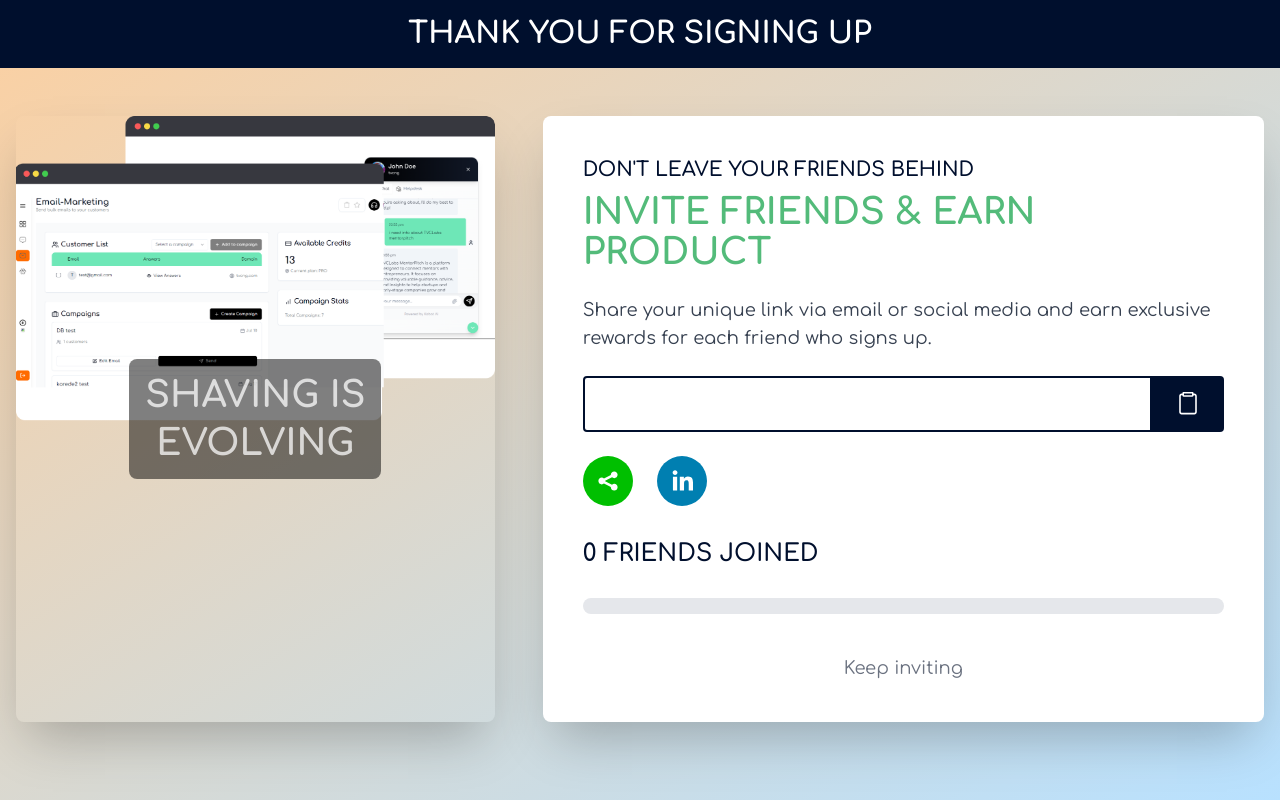
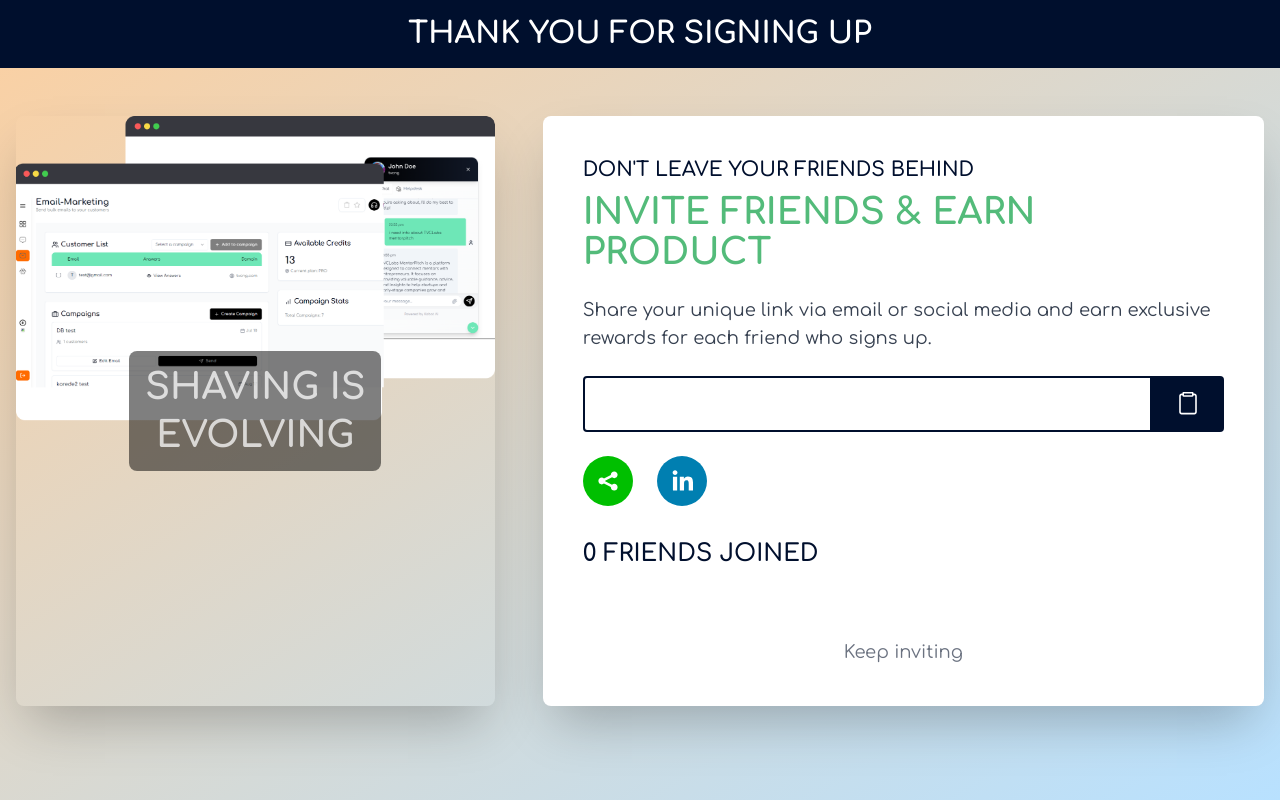
Before and after one commit to bashirk/kobotaiwait, a Next.js app: page /referral in a window 1280 px wide. Built offline with nearby package versions, Linux system fonts and the light colour scheme.

Commit message:
removed progress bar

```diff
--- a/app/referral/page.tsx
+++ b/app/referral/page.tsx
@@ -118,17 +118,6 @@ export default function ReferralPage() {
 
               <h5 className="text-2xl font-semibold mb-6 text-[#000F2D]">{referralCount} FRIENDS JOINED</h5>
               <div className="relative pt-1 mb-6">
-                <div className="flex mb-2 h-4 overflow-hidden rounded-full bg-gray-200">
-                  {rewardsInfo.map((reward, index) => (
-                    <div
-                      key={index}
-                      style={{ width: `${(reward.count / rewardsInfo[rewardsInfo.length - 1].count) * 100}%` }}
-                      className={`${
-                        referralCount >= reward.count ? 'bg-[#4ECDC4]' : 'bg-gray-300'
-                      } transition-all duration-500 ease-in-out`}
-                    />
-                  ))}
-                </div>
                 <div className="flex justify-between mt-2">
                   {rewardsInfo.map((reward, index) => (
                     <div
```
